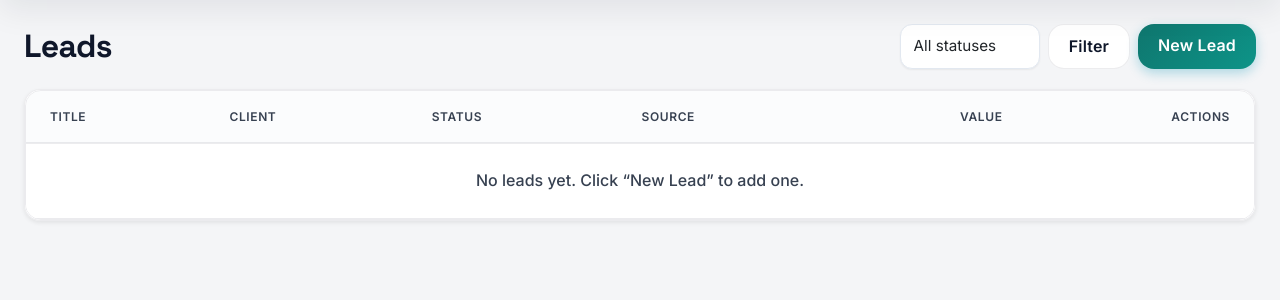
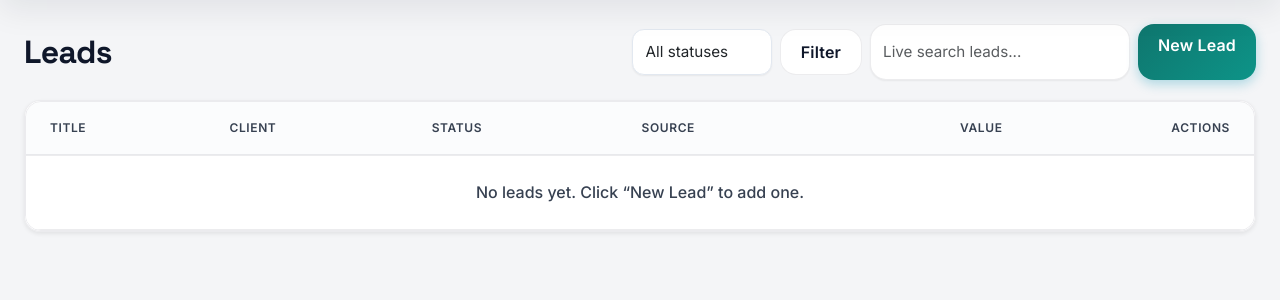
Before and after one commit to itzpraveen/novart, a Django app: page /leads/ in a window 1280 px wide. Shown: the part 102-402 px from the top of the page. Run offline with Django 5.2, Linux system fonts and the light colour scheme; the visitor is signed in with stand-in values (Sample User, id 1); data that the repository does not hold is empty.

Commit message:
ux: add live search on leads list

```diff
--- a/templates/portal/leads.html
+++ b/templates/portal/leads.html
@@ -3,7 +3,7 @@
 {% block content %}
 <div class="page-header">
     <h2 class="mb-0">Leads</h2>
-    <div class="actions">
+    <div class="actions flex-wrap">
         <form method="get" class="d-flex align-items-center gap-2">
             <select name="status" class="form-select" style="min-width: 140px;">
                 <option value="">All statuses</option>
@@ -13,6 +13,9 @@
             </select>
             <button class="btn btn-outline-secondary">Filter</button>
         </form>
+        <div class="searchbar" style="min-width: 260px;">
+            <input id="leadSearch" type="search" class="form-control" placeholder="Live search leads..." aria-label="Search leads">
+        </div>
         <a class="btn btn-primary" href="{% url 'lead_create' %}">New Lead</a>
     </div>
 </div>
@@ -31,7 +34,7 @@
             </thead>
             <tbody>
             {% for lead in leads %}
-                <tr>
+                <tr class="lead-row" data-search="{{ lead.title }} {{ lead.client.name }} {{ lead.lead_source }} {{ lead.get_status_display }}">
                     <td class="fw-semibold text-uppercase">{{ lead.title }}</td>
                     <td>{{ lead.client.name }}</td>
                     <td>
@@ -57,8 +60,33 @@
             {% empty %}
                 <tr><td colspan="6" class="text-center text-muted py-4">No leads yet. Click “New Lead” to add one.</td></tr>
             {% endfor %}
+            <tr id="leadEmptyState" class="d-none"><td colspan="6" class="text-center text-muted py-4">No matches for this search.</td></tr>
             </tbody>
         </table>
     </div>
 </div>
+<script>
+document.addEventListener('DOMContentLoaded', function () {
+    const input = document.getElementById('leadSearch');
+    if (!input) return;
+    const rows = Array.from(document.querySelectorAll('.lead-row'));
+    const emptyRow = document.getElementById('leadEmptyState');
+
+    const filterRows = (term) => {
+        const query = term.trim().toLowerCase();
+        let visible = 0;
+        rows.forEach(row => {
+            const text = row.dataset.search.toLowerCase();
+            const match = !query || text.includes(query);
+            row.style.display = match ? '' : 'none';
+            if (match) visible += 1;
+        });
+        if (emptyRow) {
+            emptyRow.classList.toggle('d-none', visible !== 0);
+        }
+    };
+
+    input.addEventListener('input', () => filterRows(input.value));
+});
+</script>
 {% endblock %}
```
